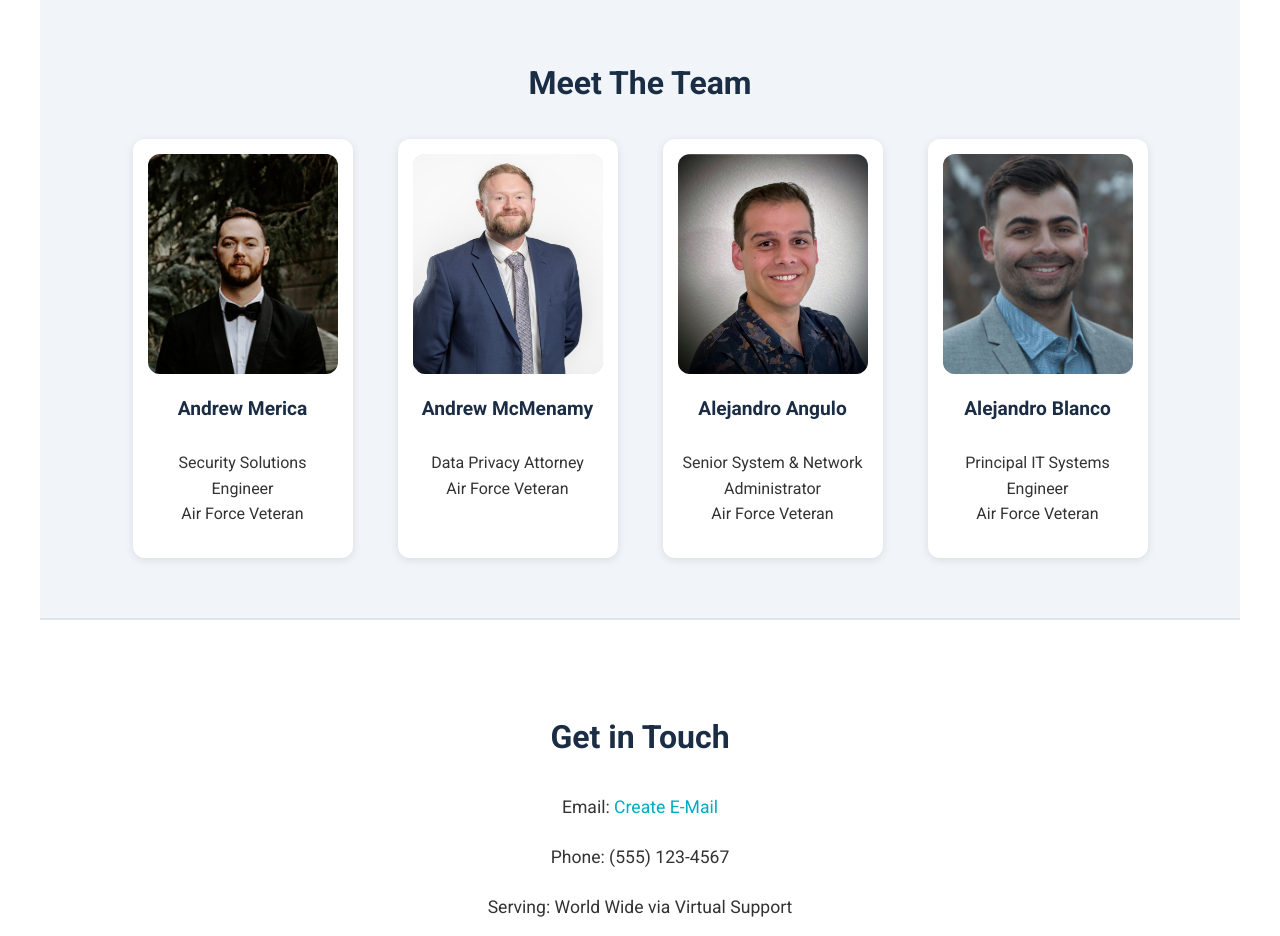
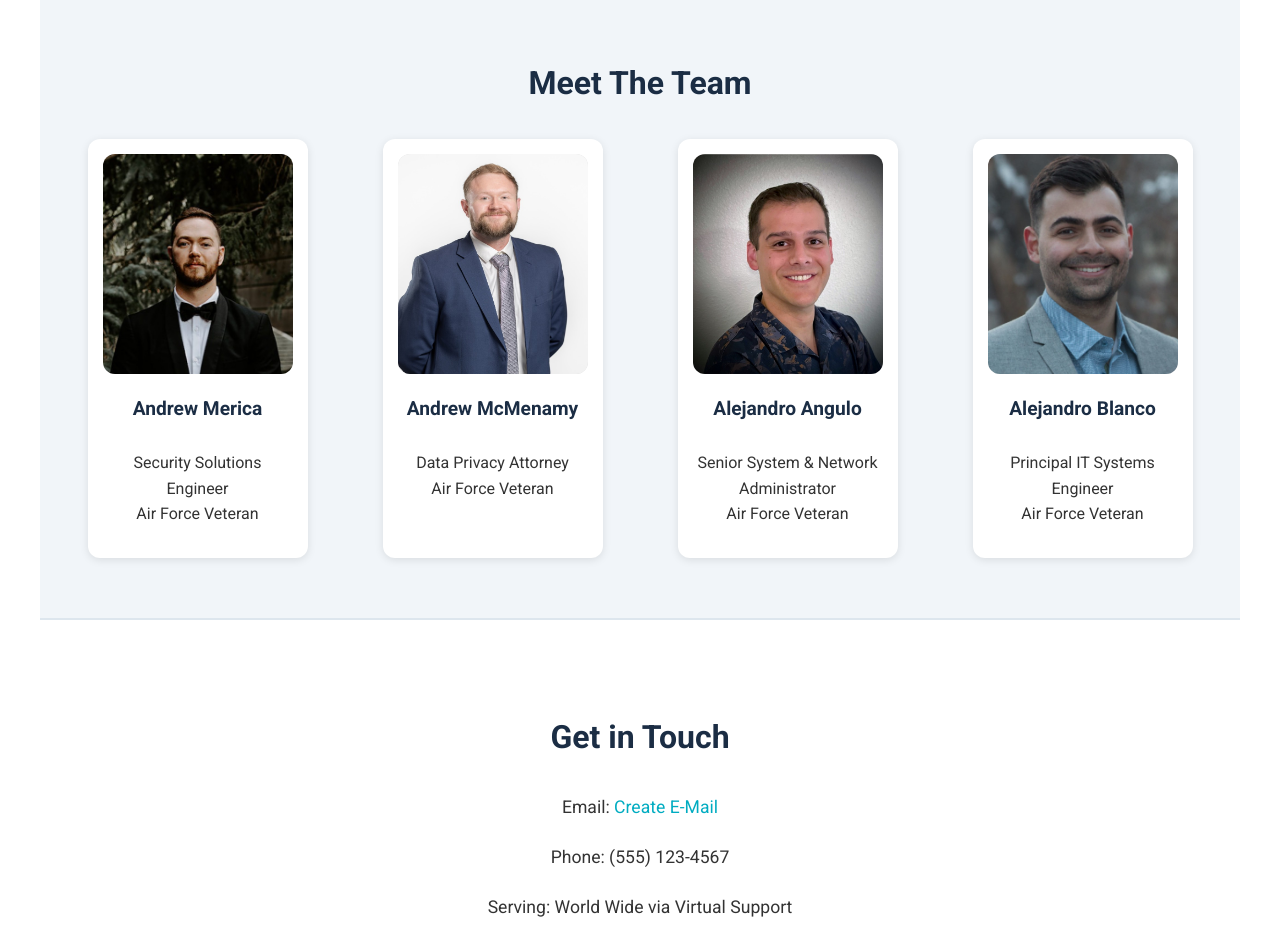
Before and after one commit to cosmodrolo/cosmodro.github.io, a plain HTML site: page index.html in a window 1280 px wide. Shown: the part 1640-2576 px from the top of the page. Drawn offline with Linux system fonts and the light colour scheme.

Commit message:
Update index.html

```diff
--- a/index.html
+++ b/index.html
@@ -38,7 +38,7 @@
   </section>
   <section class="team" id="team">
     <h3>Meet The Team</h3>
-    <div style="display: flex; flex-wrap: wrap; justify-content: center; gap: 45px;">
+    <div style="display: flex; flex-wrap: wrap; justify-content: center; gap: 75px;">
       <div class="team-member">
         <img src="images/america_profile.jpg" alt="Andrew Merica">
         <h4>Andrew Merica</h4>
```
